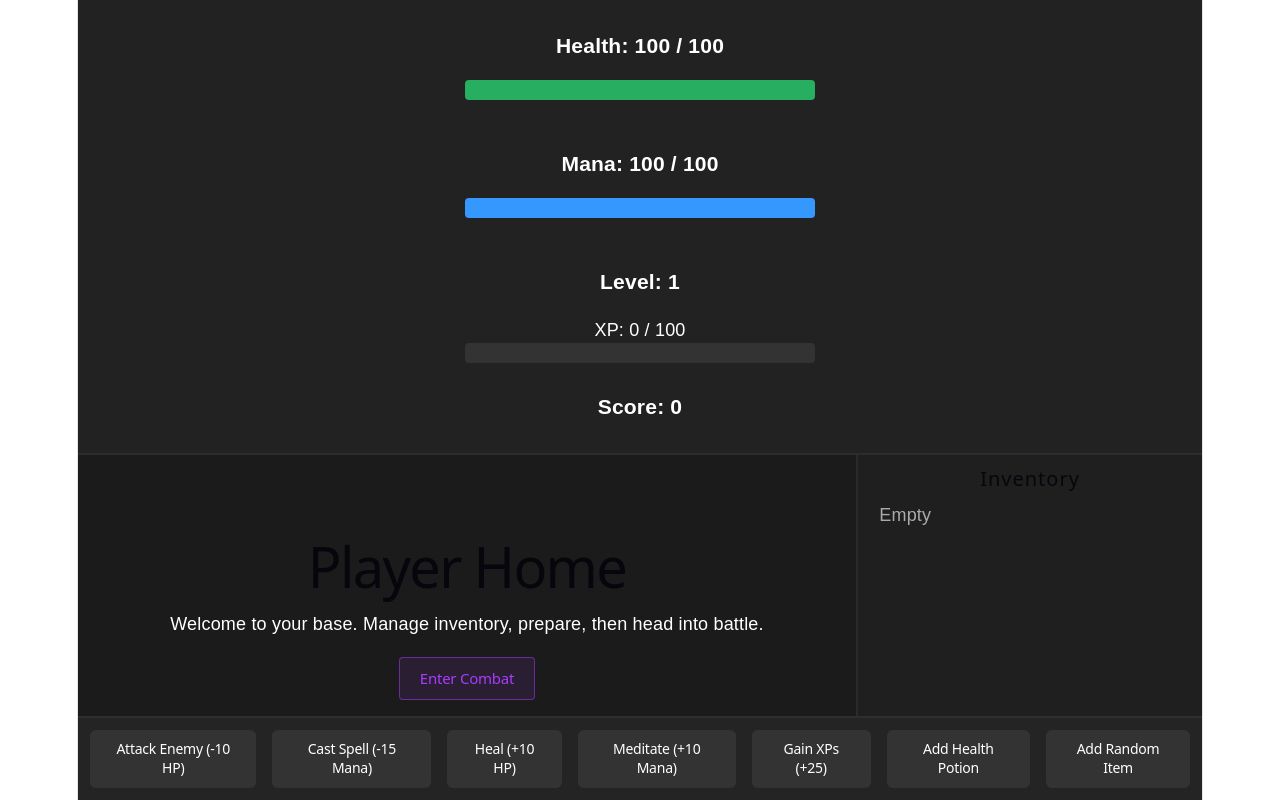
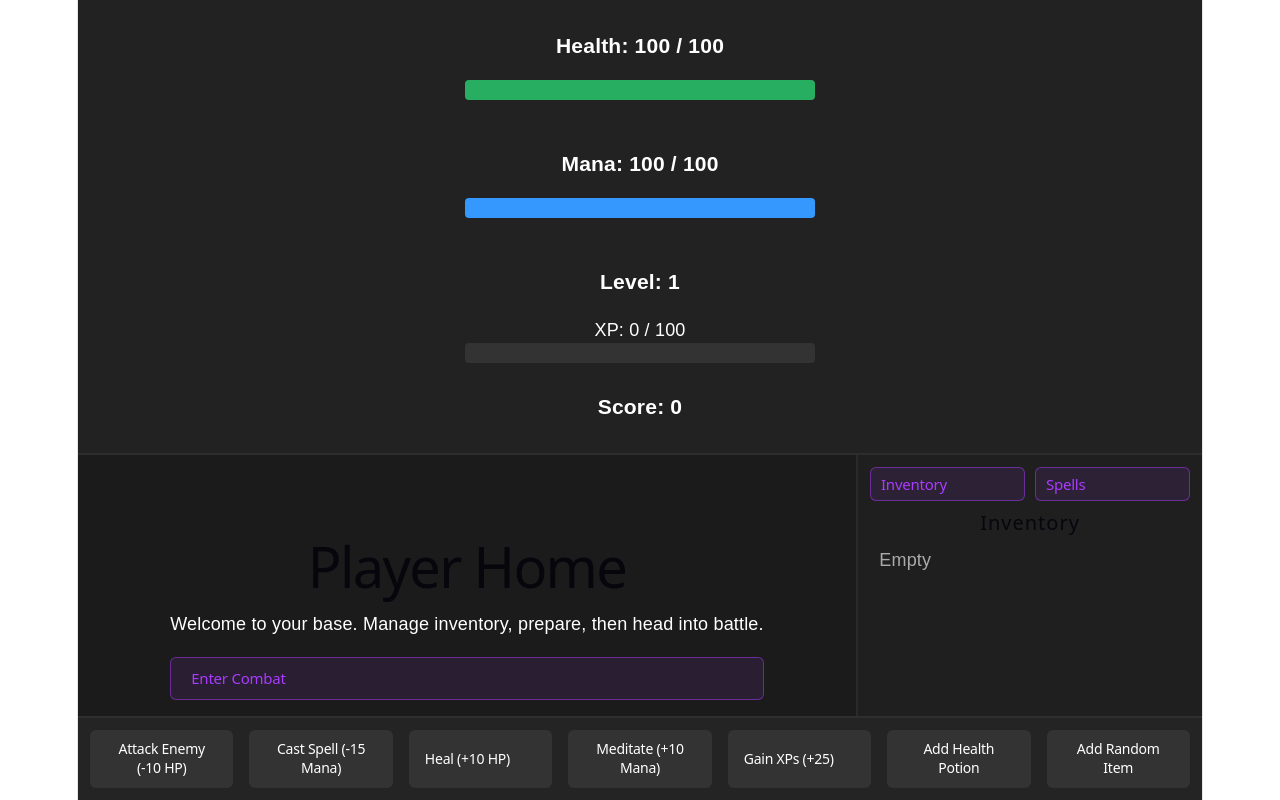
Before and after one commit to senoliss/react-ts-learn, a React (Vite) app: page / in a window 1280 px wide. Built offline with nearby package versions, Linux system fonts and the light colour scheme.

Commit message:
Implemented spell system, added tabs in inventory to switch between inventory and spellbook

```diff
--- a/src/Lesson 6/GameContext.tsx
+++ b/src/Lesson 6/GameContext.tsx
@@ -5,6 +5,7 @@ import { useScoreSystem } from "../Lesson 7/GameLogic/useScoreSystem";
 import { useXPSystem } from "../Lesson 7/GameLogic/useXPSystem";
 import { useInventorySystem } from "../Lesson 7/GameLogic/useInventorySystem";
 import { useEnemySystem } from "../Lesson 7/GameLogic/useEnemySystem";
+import { useSpellSystem } from "../Lesson 7/GameLogic/useSpellSystem";
 
 // 4. Create the context with a default value (can be empty or have default functions)
 export const GameContext = createContext<any>(undefined);
@@ -19,7 +20,20 @@ export function GameProvider({ children }: { children: React.ReactNode }) {
     const scoreSystem = useScoreSystem();
     const inventorySystem = useInventorySystem();
     const [gameMode, setGameMode] = useState<"home" | "combat">("home");
-    const enemySystem = useEnemySystem(healthSystem.takeDamage, healthSystem.health, gameMode, xpSystem.gainXP, inventorySystem.addItem);
+    const enemySystem = useEnemySystem(
+        healthSystem.takeDamage,
+        healthSystem.health,
+        gameMode,
+        xpSystem.gainXP,
+        inventorySystem.addItem);
+    const spellSystem = useSpellSystem(
+        manaSystem.mana,
+        manaSystem.regenMana,
+        healthSystem.health,
+        healthSystem.heal,
+        enemySystem.playerAttack,
+        enemySystem.addLog
+    );
 
     const value = {
         gameMode,
@@ -30,6 +44,7 @@ export function GameProvider({ children }: { children: React.ReactNode }) {
         ...scoreSystem,
         ...inventorySystem,
         ...enemySystem,
+        ...spellSystem
     };
 
     // --- Provide state and actions to children ---
--- /dev/null
+++ b/src/Lesson 7/GameLogic/spells.ts
@@ -0,0 +1,45 @@
+export type Spell = {
+    id: string;
+    name: string;
+    icon: string;
+    manaCost: number;
+    cooldown: number;     // milliseconds
+    description: string;
+    type: "damage" | "heal";
+    amount: number;       // damage or healing amount
+};
+
+export const SPELLS: Spell[] = [
+    {
+        id: "fireball",
+        name: "Fireball",
+        icon: "🔥",
+        manaCost: 20,
+        cooldown: 3000,
+        type: "damage",
+        amount: 25,
+        description: "Launches a fireball that deals 25 damage."
+    },
+
+    {
+        id: "ice-lance",
+        name: "Ice Lance",
+        icon: "❄️",
+        manaCost: 15,
+        cooldown: 2500,
+        type: "damage",
+        amount: 18,
+        description: "A sharp icicle that deals moderate damage."
+    },
+
+    {
+        id: "greater-heal",
+        name: "Greater Heal",
+        icon: "✨",
+        manaCost: 25,
+        cooldown: 5000,
+        type: "heal",
+        amount: 30,
+        description: "Heals yourself for 30 HP."
+    }
+];
--- a/src/Lesson 7/GameLogic/useEnemySystem.ts
+++ b/src/Lesson 7/GameLogic/useEnemySystem.ts
@@ -133,5 +133,6 @@ export function useEnemySystem(takeDamageFromEnemy: (
         enemy,
         log,
         playerAttack,
+        addLog
     };
 }
--- /dev/null
+++ b/src/Lesson 7/GameLogic/useSpellSystem.ts
@@ -0,0 +1,81 @@
+import { useState, useEffect } from "react";
+import { SPELLS, type Spell } from "./spells";
+
+
+export function useSpellSystem(
+    mana: number,
+    setMana: (m: number) => void,
+    playerHealth: number,
+    healPlayer: (amount: number) => void,
+    damageEnemy: (amount: number) => void,
+    addLog: (message: string) => void
+){
+        const [cooldowns, setCooldowns] = useState<Record<string, number>>({});
+
+        // Reduce cooldown timers every 100ms
+        useEffect(() => {
+            const interval = setInterval(() => {
+                setCooldowns(cd => {
+                    const updated = { ...cd };
+                    Object.keys(updated).forEach(key => {
+                        updated[key] = Math.max(0, updated[key] - 100);
+                    });
+                    return updated;
+                });
+            }, 100);
+
+            return () => clearInterval(interval);
+        }, []);
+
+        const castSpell = (spell: Spell) => {
+            if (playerHealth <= 0) {
+                addLog(
+                    `<span style="color: red;
+                           font-weight: bold;">
+                        You cannot cast spells while you are dead!
+                     </span>`
+                );
+                return;
+            }
+
+            if(cooldowns[spell.id] > 0) {
+                addLog(
+                    `<span style="color: orange;
+                           font-weight: bold;">
+                        ${spell.name} is on cooldown for ${Math.ceil(cooldowns[spell.id] / 1000)}s!
+                     </span>`
+                );
+                return;
+            }
+
+            if (mana < spell.manaCost) {
+                addLog(
+                    `<span style="color: blue;
+                           font-weight: bold;">
+                        Not enough mana for ${spell.name}!
+                     </span>`
+                );
+                return;
+            }
+
+            // Deduct mana and apply spell effects
+            setMana(mana - spell.manaCost);
+            // Start cooldown
+            setCooldowns(cd => ({ ...cd, [spell.id]: spell.cooldown }));
+
+            if (spell.type === "heal") {
+                healPlayer(spell.amount);
+                addLog(`You cast ${spell.name}! You heal ${spell.amount} HP.`);
+
+            } else if (spell.type === "damage") {
+                damageEnemy(spell.amount);
+                addLog(`You cast ${spell.name}! You deal ${spell.amount} damage.`);
+            }
+        };
+
+        return {
+            spells: SPELLS,
+            castSpell,
+            cooldowns
+        };
+}
--- a/src/UI/Layout/GameLayout.tsx
+++ b/src/UI/Layout/GameLayout.tsx
@@ -5,6 +5,7 @@ import { EnemyPanel } from "../Panels/EnemyPanel";
 import { InventoryPanel } from "../Panels/InventoryPanel";
 import { useGame } from "../../Lesson 6/GameContext";
 import { HomePanel } from "../Panels/HomePanel";
+import { SidebarTabs } from "../Panels/SidebarTabs";
 
 export function GameLayout() {
     const { gameMode } = useGame();
@@ -27,7 +28,7 @@ export function GameLayout() {
 
                 {/* RIGHT: Inventory sidebar */}
                 <aside className={styles.sidebar}>
-                    <InventoryPanel />
+                    <SidebarTabs />
                 </aside>
 
             </div>
--- /dev/null
+++ b/src/UI/Panels/SidebarTabs.tsx
@@ -0,0 +1,25 @@
+import { useState } from "react";
+import { InventoryPanel } from "./InventoryPanel";
+import { SpellPanel } from "./SpellPanel";
+
+export function SidebarTabs() {
+    const [tab, setTab] = useState<"inventory" | "spells">("inventory");
+
+    return (
+        <div>
+            <div style={{ display: "flex", gap: "10px", marginBottom: "10px" }}>
+                <button onClick={() => setTab("inventory")}>
+                    Inventory
+                </button>
+
+                <button onClick={() => setTab("spells")}>
+                    Spells
+                </button>
+            </div>
+
+            {/* Tab content */}
+            {tab === "inventory" && <InventoryPanel />}
+            {tab === "spells" && <SpellPanel />}
+        </div>
+    );
+}
--- /dev/null
+++ b/src/UI/Panels/SpellPanel.module.css
@@ -0,0 +1,53 @@
+.panel {
+    text-align: center;
+}
+
+.grid {
+    display: grid;
+    grid-template-columns: repeat(2, 1fr); /* 2 cards per row */
+    gap: 12px;
+}
+
+.card {
+    background: rgba(255, 255, 255, 0.05);
+    padding: 10px;
+    border-radius: 8px;
+    border: 1px solid rgba(255, 255, 255, 0.1);
+    display: flex;
+    flex-direction: column;
+    align-items: center;
+}
+
+.icon {
+    font-size: 30px;
+    margin-bottom: 5px;
+}
+
+.name {
+    font-weight: bold;
+    margin-bottom: 4px;
+}
+
+.cost {
+    font-size: 12px;
+    color: #aaa;
+}
+
+.cooldown {
+    font-size: 12px;
+    color: #f88;
+    margin-bottom: 6px;
+}
+
+.desc {
+    font-size: 13px;
+    margin: 6px 0;
+    min-height: 40px;
+}
+
+button {
+    padding: 6px 10px;
+    border-radius: 6px;
+    cursor: pointer;
+    width: 100%;
+}
--- /dev/null
+++ b/src/UI/Panels/SpellPanel.tsx
@@ -0,0 +1,53 @@
+import styles from "./SpellPanel.module.css";
+import { useGame } from "../../Lesson 6/GameContext";
+
+export function SpellPanel() {
+    const { spells, cooldowns, castSpell, mana, health, gameMode } = useGame();
+
+    return (
+        <div className={styles.panel}>
+            <h2>Spellbook</h2>
+
+            <div className={styles.grid}>
+                {spells.map((spell: any) => {
+                    const cd = cooldowns[spell.id] || 0;
+                    const canCast =
+                        cd === 0 &&
+                        mana >= spell.manaCost &&
+                        health > 0 &&
+                        gameMode === "combat";
+
+                    return (
+                        <div key={spell.id} className={styles.card}>
+
+                            <div className={styles.icon}>{spell.icon}</div>
+
+                            <div className={styles.name}>{spell.name}</div>
+
+                            <div className={styles.cost}>
+                                Mana: {spell.manaCost}
+                            </div>
+
+                            {cd > 0 && (
+                                <div className={styles.cooldown}>
+                                    {Math.ceil(cd / 1000)}s
+                                </div>
+                            )}
+
+                            <div className={styles.desc}>
+                                {spell.description}
+                            </div>
+
+                            <button
+                                disabled={!canCast}
+                                onClick={() => castSpell(spell)}
+                            >
+                                {cd > 0 ? "On Cooldown" : "Cast"}
+                            </button>
+                        </div>
+                    );
+                })}
+            </div>
+        </div>
+    );
+}
```
